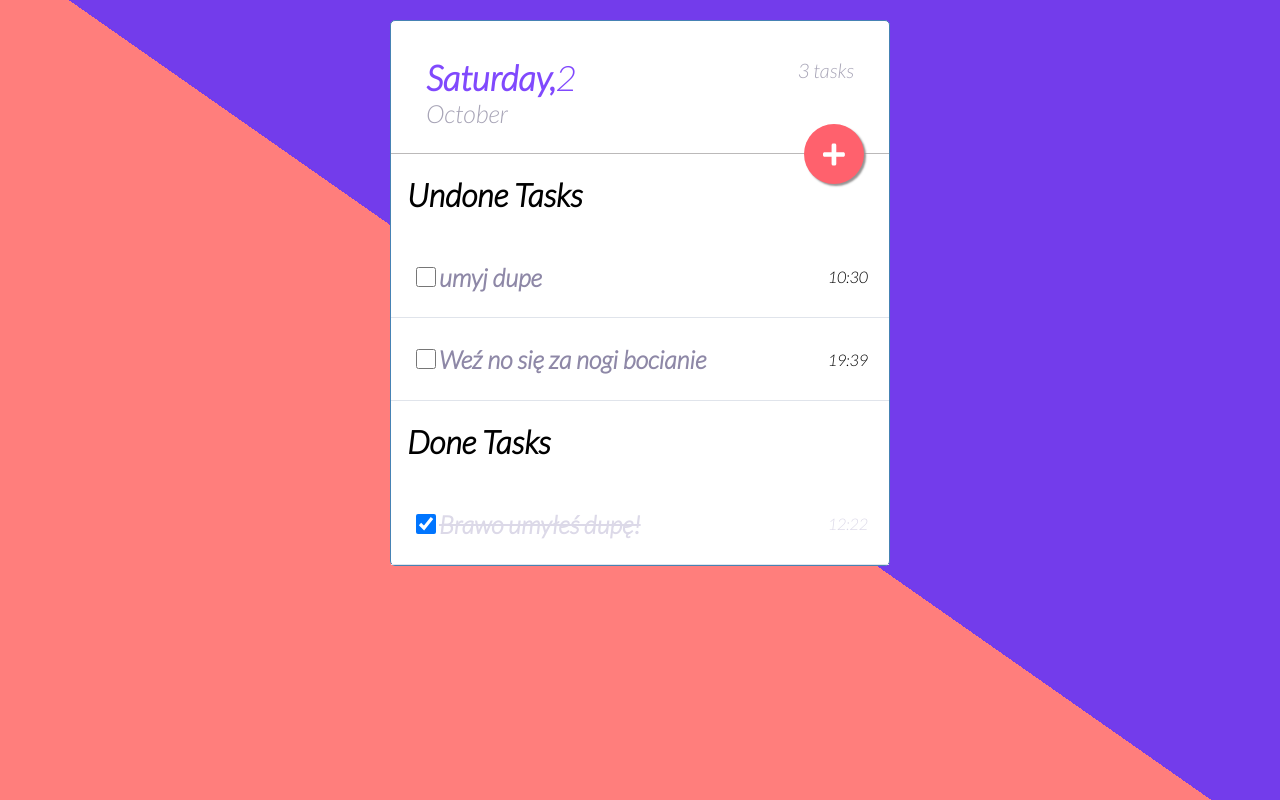
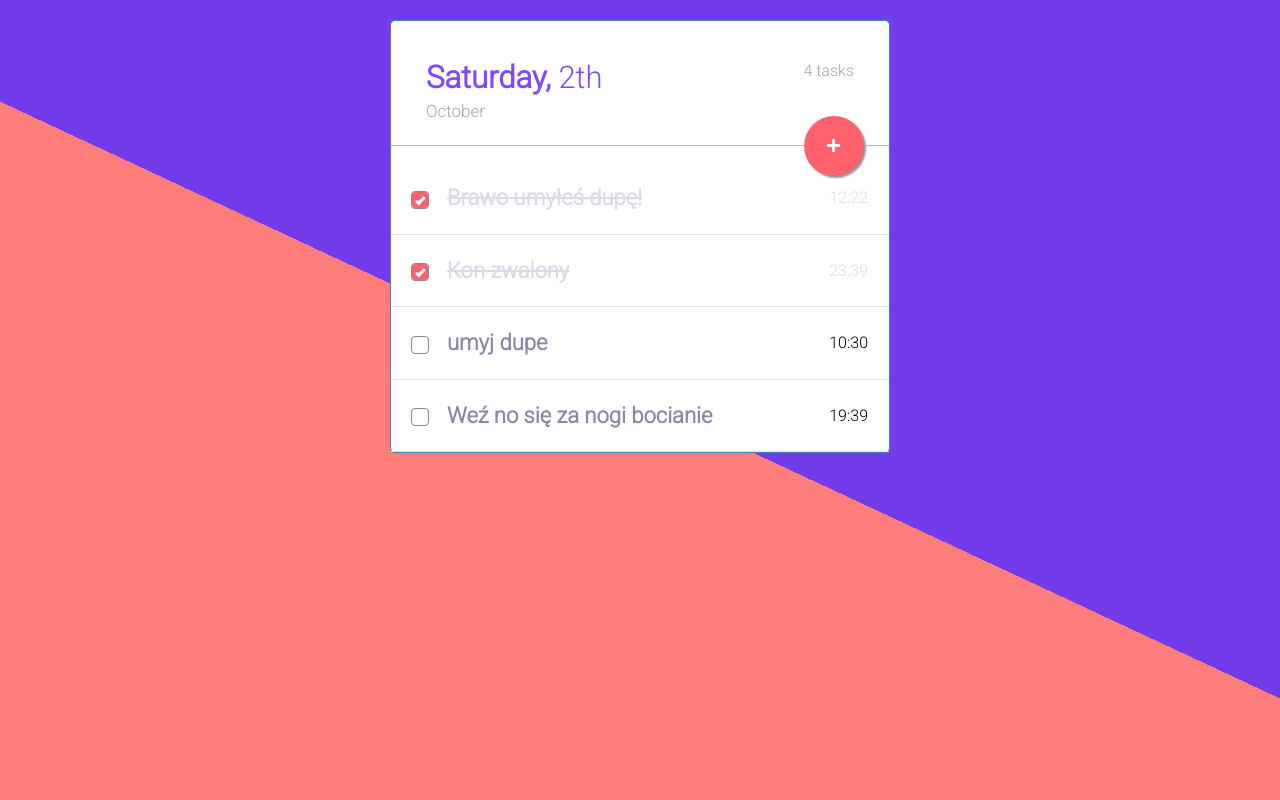
Before and after one commit to MikeW210/toDoVue, a Vue app: page / in a window 1280 px wide. Built offline with nearby package versions, Linux system fonts and the light colour scheme.

Commit message:
still css

```diff
--- a/src/App.vue
+++ b/src/App.vue
@@ -3,7 +3,7 @@
     <div class="header">
       <div class="days">
         <p class="day">{{ currentDay }}</p>
-        <p class="month-day">{{ currentMonthDay }}</p>
+        <p class="month-day">&nbsp;{{ currentMonthDay }}th</p>
         <p class="ammountOfTasks">{{ tasks.length }} tasks</p>
       </div>
 
@@ -72,6 +72,12 @@ export default {
           done: false,
           time: "19:39",
         },
+        {
+          id: 4,
+          text: "Kon zwalony",
+          done: true,
+          time: "23:39",
+        },
       ],
     };
   },
@@ -104,6 +110,7 @@ export default {
 
 <style>
 @import url("https://fonts.googleapis.com/css2?family=Lato:ital,wght@1,300&display=swap");
+@import url("https://fonts.googleapis.com/css2?family=Roboto:wght@300&display=swap");
 
 *,
 *::before,
@@ -112,7 +119,7 @@ export default {
 }
 
 body {
-  background: linear-gradient(35deg, #ff7e7c 50%, #733ceb 50%);
+  background: linear-gradient(25deg, #ff7e7c 50%, #733ceb 50%);
 }
 html {
   font-size: 16px;
@@ -124,6 +131,7 @@ html {
 
 #app {
   font-family: "Lato", sans-serif;
+  font-family: "Roboto", sans-serif;
   -webkit-font-smoothing: antialiased;
   -moz-osx-font-smoothing: grayscale;
   font-size: 1rem;
@@ -147,7 +155,7 @@ html {
   display: flex;
   flex-direction: column;
   font-size: 35px;
-  padding: 0em 1em;
+  padding: 0.2em 1em;
   position: relative;
   border-bottom: solid rgb(187, 185, 185) 0.5px;
 }
@@ -159,7 +167,7 @@ html {
 }
 .ammountOfTasks {
   color: #a7a4b6;
-  font-size: 20px;
+  font-size: 16px;
   display: inline-block;
   margin-left: auto;
   margin-bottom: 0;
@@ -171,8 +179,8 @@ html {
 }
 .month {
   padding: 0;
-  margin-top: 0;
-  font-size: 25px;
+  margin-top: 5px;
+  font-size: 17px;
   color: #a7a4b6;
 }
 .day {
@@ -180,11 +188,14 @@ html {
   font-weight: bold;
   margin-bottom: 0;
   padding: 0;
+  font-size: 31px;
 }
 .month-day {
   color: #8049fd;
   margin-bottom: 0;
   padding: 0;
+  font-weight: 500;
+  font-size: 31px;
 }
 .days {
   display: flex;
@@ -197,4 +208,7 @@ html {
   padding: 0;
   margin-top: auto;
 }
+.tasks {
+  padding-top: 1em;
+}
 </style>
--- a/src/components/AddTask.vue
+++ b/src/components/AddTask.vue
@@ -59,24 +59,27 @@ input[type="text"] {
   border-top-style: hidden;
   border-right-style: hidden;
   border-left-style: hidden;
+  border-bottom-style: hidden;
   outline: none;
-  border-bottom: solid rgb(187, 185, 185) 0.5px;
+  /* border-bottom: solid rgb(187, 185, 185) 0.5px; */
   height: 40px;
   font-size: 24px;
+  border-radius: 10px;
   width: 100%;
+  box-shadow: 0px 0px 15px 4px rgba(0, 0, 0, 0.1);
 }
 .submit-button {
   background-color: #4caf50;
   border: none;
   color: white;
-  height: 40px;
+  height: 50px;
   right: 20px;
-  width: 40px;
+  width: 50px;
   text-decoration: none;
   margin: 5px;
   cursor: pointer;
-  font-size: 20px;
-  border-radius: 20px;
+  font-size: 30px;
+  border-radius: 50%;
   margin-top: 1em;
   box-shadow: 2px 2px 2px rgb(149, 147, 147);
 }
--- a/src/components/Button.vue
+++ b/src/components/Button.vue
@@ -38,7 +38,7 @@ export default {
   border-radius: 50%;
   cursor: pointer;
   text-decoration: none;
-  font-size: 25px;
+  font-size: 15px;
   font-family: inherit;
   box-shadow: 2px 2px 2px rgb(149, 147, 147);
 }
--- a/src/components/DoneTasks.vue
+++ b/src/components/DoneTasks.vue
@@ -1,6 +1,4 @@
 <template>
-  <h1>Done Tasks</h1>
-
   <template v-for="doneTask in doneTasks" :key="doneTask.id">
     <div class="doneTasks">
       <Task
--- a/src/components/Task.vue
+++ b/src/components/Task.vue
@@ -5,12 +5,15 @@
   />
   <div class="wholeTask">
     <div class="wholeTaskWithoutX" @dblclick="onDelete(task.id)">
+      <label class="container">
         <input
           class="checkbox"
           :checked="task.done"
           type="checkbox"
           @click="$emit('change-status', task.id)"
         />
+        <span class="checkmark"></span>
+      </label>
       <h2 :class="[task.done ? 'changedStatus' : 'undoneTasks', 'task']">
         {{ task.text }}
       </h2>
@@ -39,7 +42,7 @@ export default {
   display: flex;
   border-radius: 10px;
   flex: 6;
-  font-size: 25px;
+  font-size: 22px;
 }
 
 .task h2 {
@@ -74,9 +77,10 @@ template :hover {
   flex: 1;
   padding: 0em 1em;
 }
-.checkbox {
-  height: 25px;
-  width: 25px;
+.checkbox:checked {
+  margin-right: 2em;
+  transform: scale(0.9);
+  color: red;
 }
 .done-time {
   color: #dcd9e8;
@@ -85,4 +89,65 @@ template :hover {
   height: 20px;
   width: 20px;
 }
+.container {
+  display: block;
+  position: relative;
+  padding-left: 35px;
+  margin-bottom: 12px;
+  cursor: pointer;
+  font-size: 22px;
+  -webkit-user-select: none;
+  -moz-user-select: none;
+  -ms-user-select: none;
+  user-select: none;
+}
+
+/* Hide the browser's default checkbox */
+.container input {
+  position: absolute;
+  opacity: 0;
+  cursor: pointer;
+  height: 0;
+  width: 0;
+}
+
+/* Create a custom checkbox */
+.checkmark {
+  position: absolute;
+  top: 0;
+  left: 0;
+  height: 16px;
+  width: 16px;
+  outline: solid 1px #8e88a7;
+  border-radius: 3px;
+}
+
+/* When the checkbox is checked, add a blue background */
+.container input:checked ~ .checkmark {
+  background-color: #ff626f;
+}
+/* Create the checkmark/indicator (hidden when not checked) */
+.checkmark:after {
+  content: "";
+  position: absolute;
+  display: none;
+}
+
+/* Show the checkmark when checked */
+.container input:checked ~ .checkmark:after {
+  display: block;
+}
+
+/* Style the checkmark/indicator */
+.container .checkmark:after {
+  left: 6px;
+  top: 3px;
+  width: 5px;
+  height: 10px;
+  border: solid white;
+  border-width: 0 3px 3px 0;
+  -webkit-transform: rotate(45deg);
+  -ms-transform: rotate(45deg);
+  transform: rotate(45deg);
+}
 </style>
--- a/src/components/Tasks.vue
+++ b/src/components/Tasks.vue
@@ -1,13 +1,13 @@
 <template>
+  <DoneTasks
+    @change-status="changeStatus"
+    @delete-task="deleteTask"
+    :doneTasks="showDoneTasks"
+  />
   <UndoneTasks
     @change-status="changeStatus"
     @delete-task="deleteTask"
     :undoneTasks="showUndoneTasks"
-  />
-  <DoneTasks
-    @change-status="changeStatus"
-    @delete-task="deleteTask"
-    :doneTasks="showDoneTasks"
   />
 </template>
 
--- a/src/components/UndoneTasks.vue
+++ b/src/components/UndoneTasks.vue
@@ -1,5 +1,4 @@
 <template>
-  <h1>Undone Tasks</h1>
   <template v-bind:key="undoneTask.id" v-for="undoneTask in undoneTasks">
     <div class="undoneTasks">
       <Task
```
Lines whose indentation alone changed are shown as unchanged.
